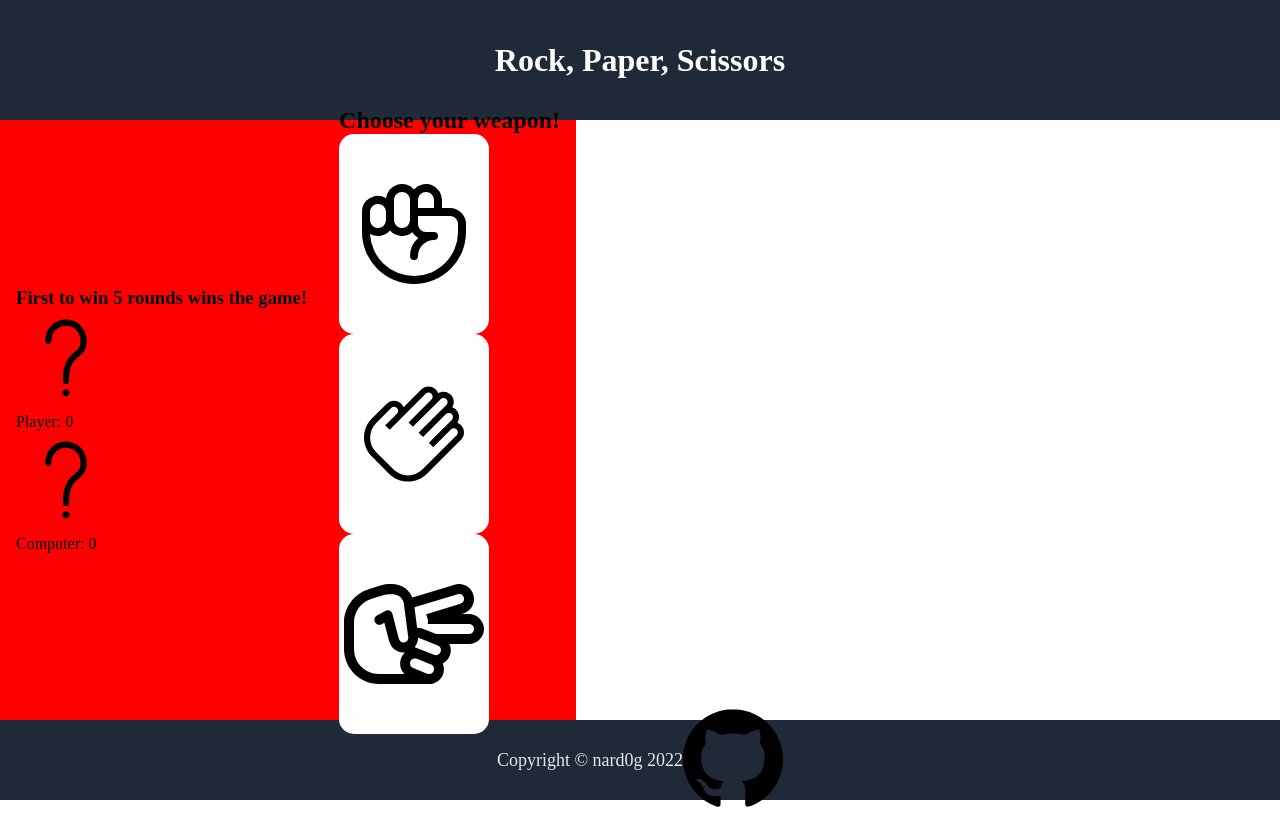
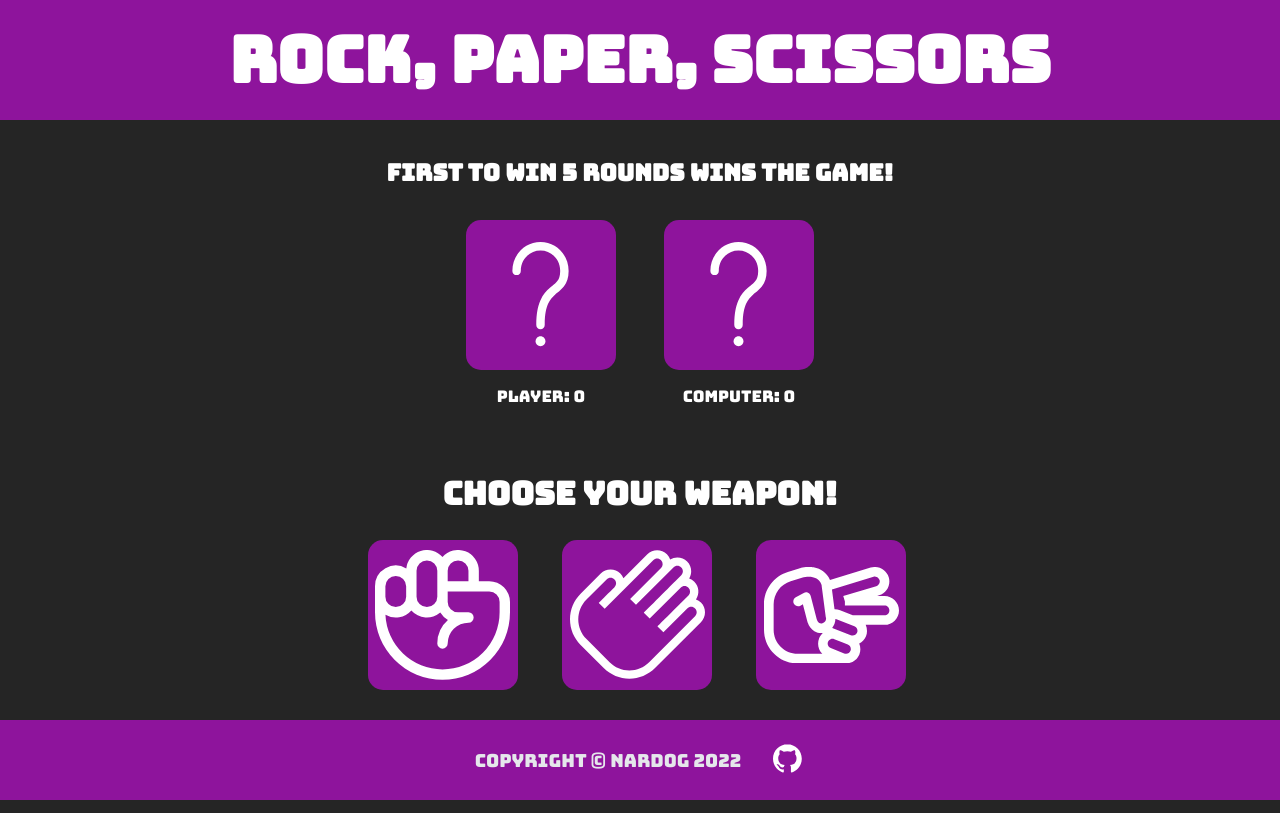
Before and after one commit to nard0g/RockPaperScissors, a plain HTML site: page index.html in a window 1280 px wide. Drawn offline with Linux system fonts and the light colour scheme.

Commit message:
Completed Desktop layout of the site

```diff
--- a/style.css
+++ b/style.css
@@ -1,11 +1,16 @@
 * {
     margin: 0;
     padding: 0;
+    font-family: 'Bungee', cursive;
+    color: white;
+}
 
+body {
+    background-color: #252525;
 }
 
 header {
-    background-color: #1F2937;
+    background-color: #8e149c;
     width: 72vw;
     height: 15vh;
     padding-left: 14vw;
@@ -17,29 +22,47 @@ header {
 
 h1 {
     color: white;
+    font-size: 4rem;
 }
 
-.gameBoardWrapper {
-    display: flex;
-    justify-content: center;
-
-}
 .gameBoard {
     height: 75vh;
-    width: 45vw;
-    background-color: red;
+    width: 46vw;
+    background-color: #252525;
+    margin: 0 27vw;
     display: flex;
-    justify-content:space-around;
-    align-items:center;
+    flex-direction: column;
+    justify-content: space-around;
 }
 
 svg {
-    height: 100px;
+    width: 90%;
+    fill: white;
 }
 
-.choiceCard {
-    background-color: white;
-    height: 200px;
+.resultsArea {
+    height: 40vh;
+    width: 46vw;
+}
+
+.messages {
+    display: flex;
+    align-items: center;
+    justify-content: center;
+    margin: 2rem 0;
+    font-size: 1.25rem;
+}
+
+.resultCard {
+    display: flex;
+    flex-direction: column;
+    align-items: center;
+    justify-content: center;
+}
+
+.playerChoiceResult, .computerChoiceResult {
+    background-color: #8e149c;
+    height: 150px;
     width: 150px;
     border-radius: 15px;
     display: flex;
@@ -47,8 +70,62 @@ svg {
     justify-content: center;
 }
 
+.playerScoreboard, .computerScoreboard {
+    margin: 1rem;
+}
+
+.choiceResults {
+    display: flex;
+    align-items: center;
+    justify-content: center;
+    gap: 3rem;
+}
+
+.choiceArea {
+    text-align: center;
+}
+
+.cardWrapper {
+    width: 33%;
+    display: flex;
+    align-items: center;
+    justify-content: center;
+}
+
+h2 {
+    padding-top: 1rem;
+    color: white;
+    font-size: 2rem;
+}
+
+.playerChoices {
+    height: 25vh;
+    width: 46vw;
+    display: flex;
+    align-items: center;
+
+}
+
+.choiceCard {
+    background-color: #8e149c;
+    height: 150px;
+    width: 150px;
+    border-radius: 15px;
+    display: flex;
+    align-items:center;
+    justify-content: center;
+}
+
+.choiceCard:hover {
+    background-color: #b924c9;
+    transition: .15s;
+    height: 175px;
+    width: 175px;
+    cursor: pointer;
+}
+
 footer {
-    background-color: #1F2937;
+    background-color: #8e149c;
     width: 72vw;
     height: 10vh;
     padding-left: 14vw;
@@ -59,3 +136,15 @@ footer {
     font-size: 18px;
     color: #E5E7EB;
 }
+
+.github {
+    margin-left: 2rem;
+    width: 32px;
+    height: 32px;
+}
+
+.github:hover {
+    height: 38px;
+    width: 38px;
+    transition: .15s;
+}
```
Also changed, not shown: github.svg (added), questionMark.svg (added).
